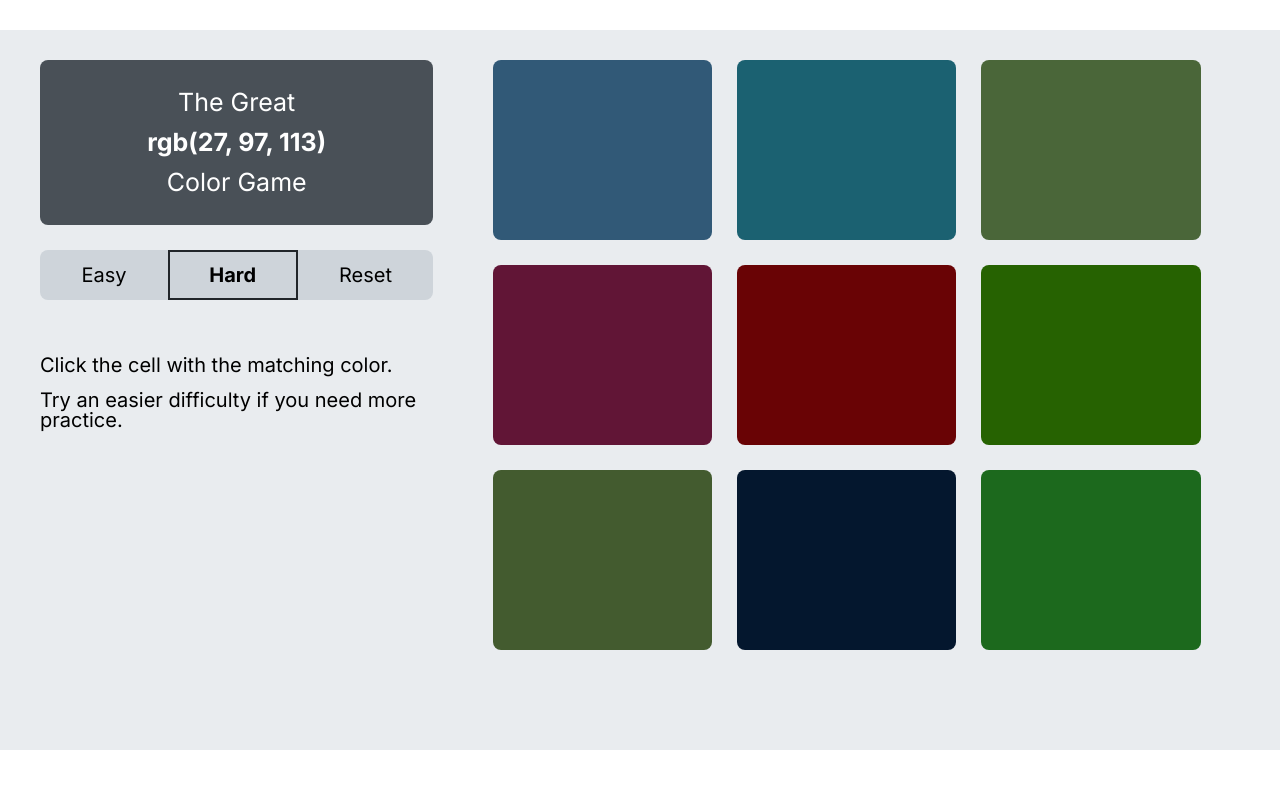
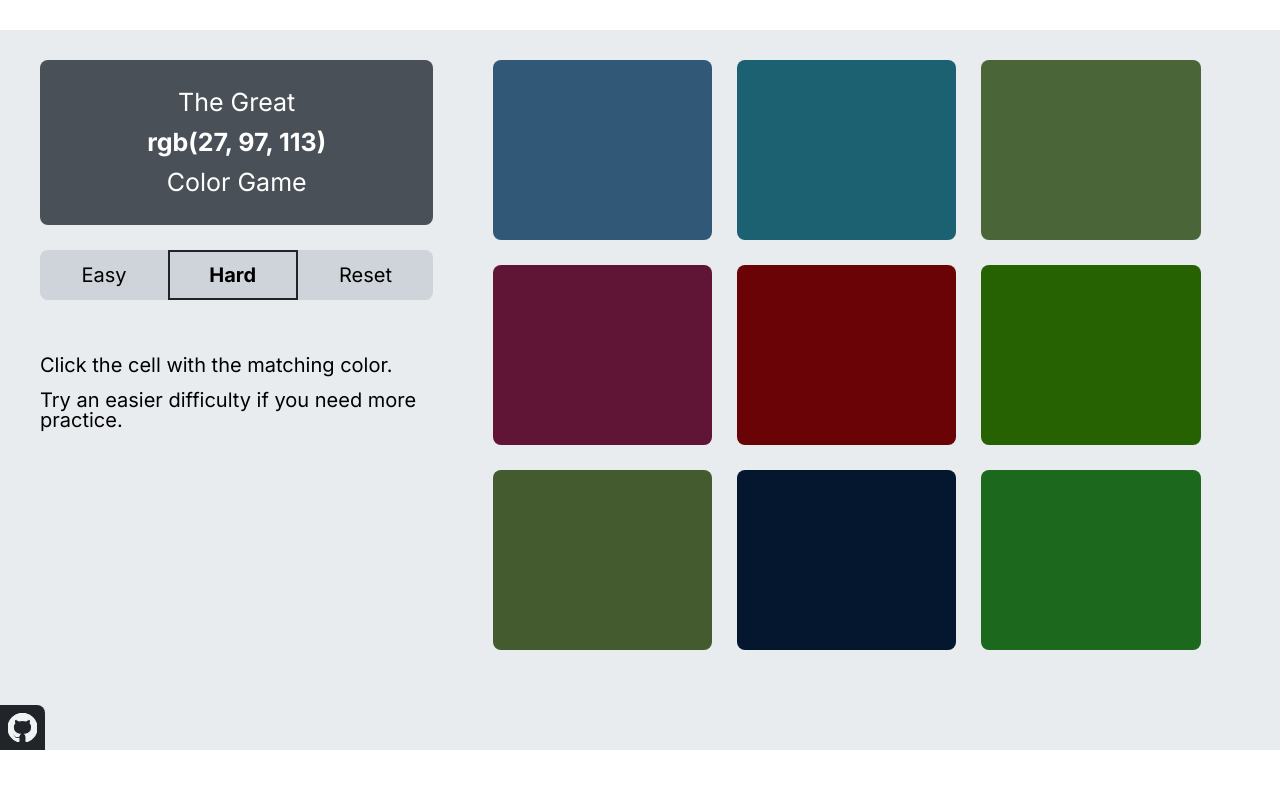
Before and after one commit to JulianSegunderaBass/color-game-angular, an Angular app: page / in a window 1280 px wide. Shown: the top 788 px of the page. Built offline with nearby package versions, Linux system fonts and the light colour scheme.

Commit message:
GitHub repo link

```diff
--- a/src/app/components/game-board.component.ts
+++ b/src/app/components/game-board.component.ts
@@ -21,6 +21,9 @@
           (gameResult)="onGameFinish($event)">
         </cell-grid>
       </div>
+      <a class="repo-link" href="https://github.com/JulianSegunderaBass/color-game-angular" target="_blank">
+        <svg role="img" viewBox="0 0 24 24" xmlns="http://www.w3.org/2000/svg"><title>GitHub</title><path d="M12 .297c-6.63 0-12 5.373-12 12 0 5.303 3.438 9.8 8.205 11.385.6.113.82-.258.82-.577 0-.285-.01-1.04-.015-2.04-3.338.724-4.042-1.61-4.042-1.61C4.422 18.07 3.633 17.7 3.633 17.7c-1.087-.744.084-.729.084-.729 1.205.084 1.838 1.236 1.838 1.236 1.07 1.835 2.809 1.305 3.495.998.108-.776.417-1.305.76-1.605-2.665-.3-5.466-1.332-5.466-5.93 0-1.31.465-2.38 1.235-3.22-.135-.303-.54-1.523.105-3.176 0 0 1.005-.322 3.3 1.23.96-.267 1.98-.399 3-.405 1.02.006 2.04.138 3 .405 2.28-1.552 3.285-1.23 3.285-1.23.645 1.653.24 2.873.12 3.176.765.84 1.23 1.91 1.23 3.22 0 4.61-2.805 5.625-5.475 5.92.42.36.81 1.096.81 2.22 0 1.606-.015 2.896-.015 3.286 0 .315.21.69.825.57C20.565 22.092 24 17.592 24 12.297c0-6.627-5.373-12-12-12"/></svg>
+      </a>
     </div>
   `,
   styles: [`
--- a/src/index.html
+++ b/src/index.html
@@ -2,7 +2,7 @@
 <html lang="en">
 <head>
   <meta charset="utf-8">
-  <title>ColorGameAngular</title>
+  <title>Angular Color Game</title>
   <base href="/">
   <meta name="viewport" content="width=device-width, initial-scale=1">
   <link rel="preconnect" href="https://fonts.googleapis.com">
--- a/src/styles.css
+++ b/src/styles.css
@@ -5,6 +5,10 @@
   --control-hover: #adb5bd;
   --control-active: #495057;
   --control-border: #212529;
+  --github-dark: #212529;
+  --github-light: #f1f3f5;
+  --win-text: #087f5b;
+  --lose-text: #f03e3e;
 }
 
 * {
@@ -25,6 +29,21 @@
   margin: 3rem auto;
   background-color: var(--container-bg);
   font-family: 'Inter', sans-serif;
+  position: relative;
+}
+.repo-link {
+  position: absolute;
+  bottom: 0;
+  left: 0;
+  height: 4.5rem;
+  width: 4.5rem;
+  padding: 0.8rem;
+  border-radius: 0 8px 0 0;
+  background-color: var(--github-dark);
+}
+.repo-link svg {
+  stroke: var(--github-light);
+  fill: var(--github-light);
 }
 .board-content {
   font-size: 1.2rem;
@@ -94,10 +113,10 @@
   text-align: center;
 }
 .end-message.success {
-  color: green;
+  color: var(--win-text);
 }
 .end-message.failed {
-  color: red;
+  color: var(--lose-text);
 }
 .information {
   display: flex;
```
